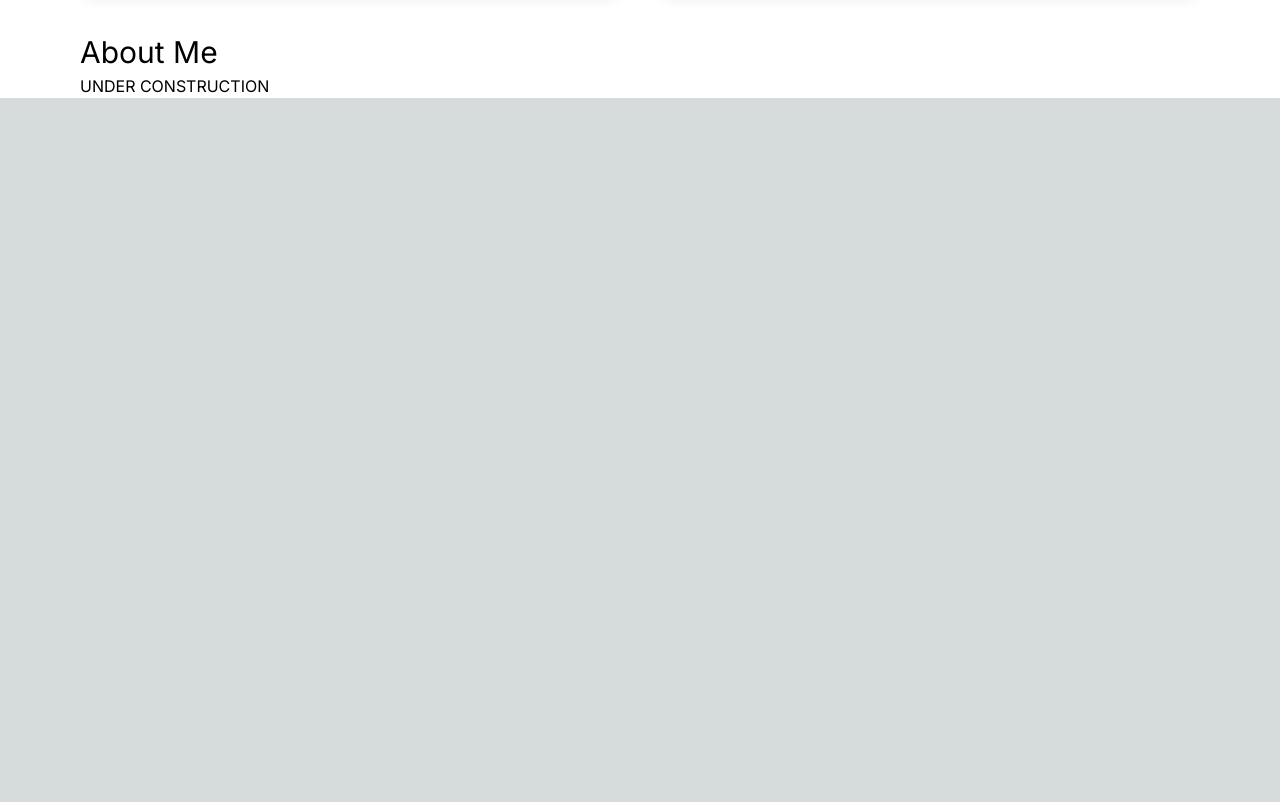
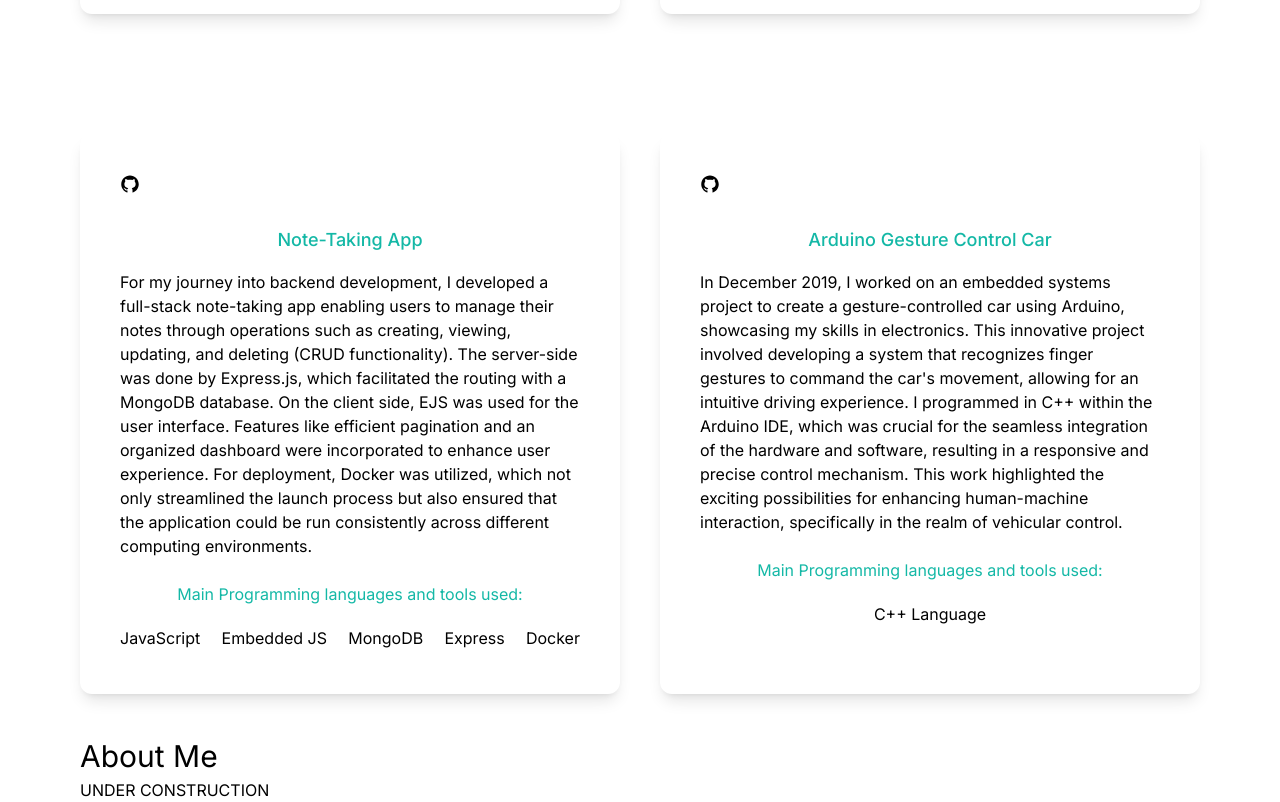
Before and after one commit to gprem09/Portfolio, a Next.js app: page / in a window 1280 px wide. Shown: the part 1780-2582 px from the top of the page. Before the commit the page ends 1878 px from the top, so only its background shows below. Built offline with nearby package versions, Linux system fonts and the light colour scheme.

Commit message:
inputted project info

```diff
--- a/src/app/page.js
+++ b/src/app/page.js
@@ -10,6 +10,11 @@ export default function Home() {
   const [isDarkMode, setIsDarkMode] = useState(false);
   return (
     <main className={`md:px-20 lg:px-20 px-10 transition ${isDarkMode ? 'bg-teal-950 text-white' : 'bg-white text-black'}`}>
+      <section>
+        <div className='text-center text-10xl'>
+          <h1>*UNDER CONSTRUCTION* Will be ready by November 5, 2023</h1>
+        </div>
+      </section>
       <section className="min-h-screen">
         <nav className='py-10 mb-12 flex justify-between'>
           <div className='flex item-center gap-8'>
@@ -128,6 +133,45 @@ export default function Home() {
                 <p className='py-1'>C Language</p>
               </div>
           </div>
+
+          {/* NoteTaking App */}
+          <div className='shadow-lg p-10 rounded-xl my-10'>
+            <AiFillGithub className='text-xl'/>
+            <h3 className='text-center text-lg font-medium pt-8 pb-2 text-teal-500'>
+              Note-Taking App
+            </h3>
+            <p className='py-2'>
+              For my journey into backend development, I developed a full-stack note-taking app enabling users to manage their notes through operations such as creating, viewing, updating, and deleting (CRUD functionality). The server-side was done by Express.js, which facilitated the routing with a MongoDB database. On the client side, EJS was used for the user interface. Features like efficient pagination and an organized dashboard were incorporated to enhance user experience. For deployment, Docker was utilized, which not only streamlined the launch process but also ensured that the application could be run consistently across different computing environments.
+            </p>
+            <h4 className='text-center py-4 text-teal-500'>
+              Main Programming languages and tools used:
+            </h4>
+            <div className='flex justify-between'>
+                <p className='py-1'>JavaScript</p>
+                <p className='py-1'>Embedded JS</p>
+                <p className='py-1'>MongoDB</p>
+                <p className='py-1'>Express</p>
+                <p className='py-1'>Docker</p>
+              </div>
+          </div>
+
+          {/* Arduino Gesture Control Car */}
+          <div className='shadow-lg p-10 rounded-xl my-10'>
+            <AiFillGithub className='text-xl'/>
+            <h3 className='text-center text-lg font-medium pt-8 pb-2 text-teal-500'>
+              Arduino Gesture Control Car
+            </h3>
+            <p className='py-2'>
+              In December 2019, I worked on an embedded systems project to create a gesture-controlled car using Arduino, showcasing my skills in electronics. This innovative project involved developing a system that recognizes finger gestures to command the car's movement, allowing for an intuitive driving experience. I programmed in C++ within the Arduino IDE, which was crucial for the seamless integration of the hardware and software, resulting in a responsive and precise control mechanism. This work highlighted the exciting possibilities for enhancing human-machine interaction, specifically in the realm of vehicular control.
+            </p>
+            <h4 className='text-center py-4 text-teal-500'>
+              Main Programming languages and tools used:
+            </h4>
+            <div className='flex justify-center'>
+                <p className='py-1'>C++ Language</p>
+              </div>
+          </div>
+
         </div>
       </section>
 
```
Also changed, not shown: 1 other file (tests, documents, lock files or other folders).
